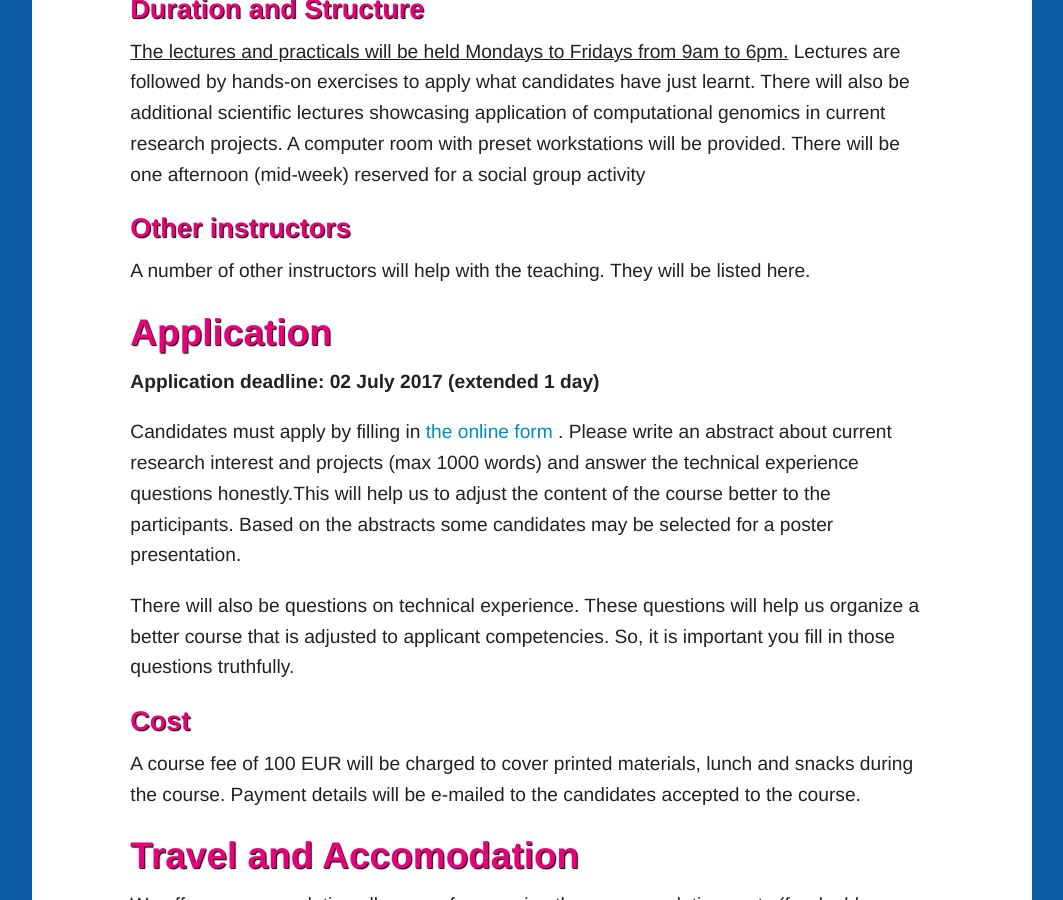
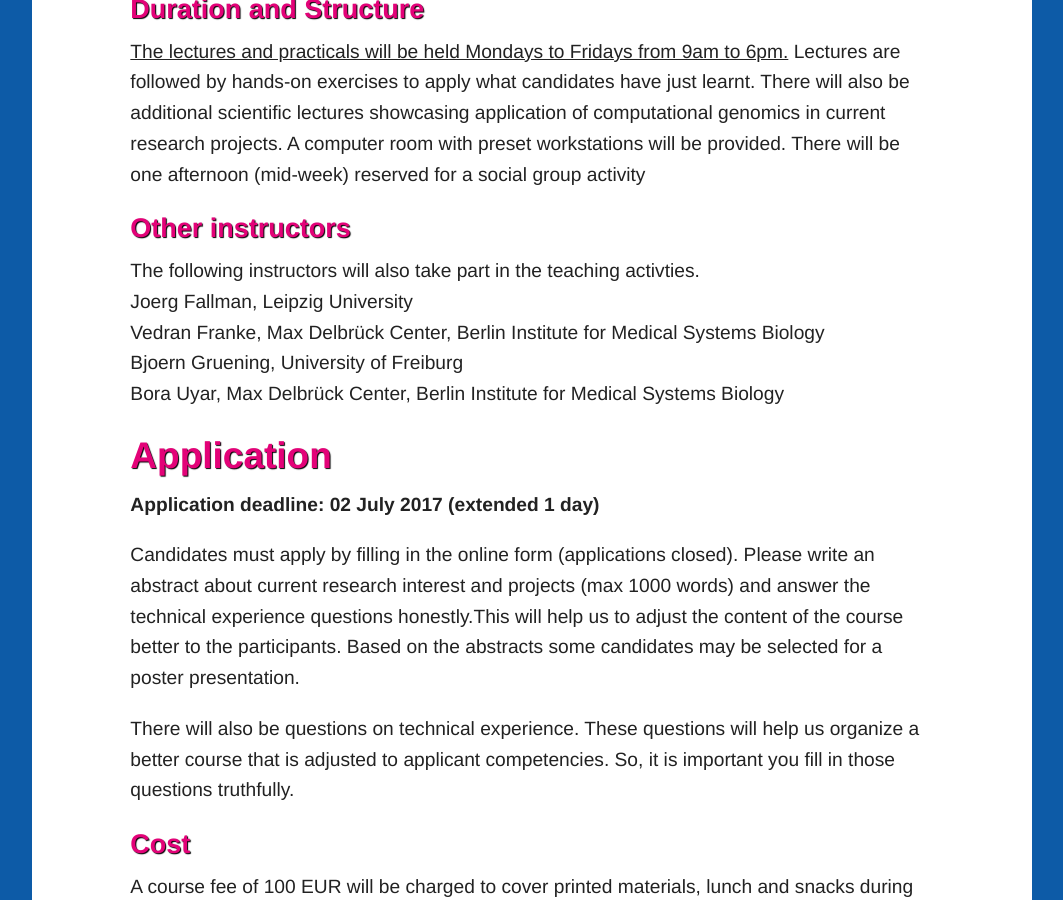
Before and after one commit to BIMSBbioinfo/compgen, a Jekyll site: the page 2017/index.html, which Jekyll copies as it is, in a window 1280 px wide and 900 px high, scrolled down 1964 px. Shown: the whole window, without its empty margins (108-1171 px from the left). Built offline with Jekyll 4.4.1, drawn with Linux system fonts in a browser that asks for light colours; nearby versions of some CDN libraries; library files that are not in the unit come from our copies.

Commit message:
application closed, added inst.

```diff
--- a/2017/index.html
+++ b/2017/index.html
@@ -108,13 +108,17 @@
 
        <h3 id="Other instructors">Other instructors</h3>
        <p>
-        A number of other instructors will help with the teaching. They will be listed here.
+        The following instructors will also take part in the teaching activties.<br>
+         Joerg Fallman, Leipzig University <br>
+         Vedran Franke, Max Delbrück Center, Berlin Institute for Medical Systems Biology <br>
+         Bjoern Gruening, University of Freiburg <br>
+         Bora Uyar, Max Delbrück Center, Berlin Institute for Medical Systems Biology <br>
        </p>
 
         <h2 id="application">Application</h2>
         <p><b>Application deadline: 02 July 2017 (extended 1 day)</b></p>
         <p>
-        Candidates must apply by filling in <a href="https://goo.gl/forms/BIU03TmE6RJpM2Ct1">the online form </a>.
+        Candidates must apply by filling in the online form (applications closed).
          Please write an abstract about current research interest and projects (max 1000 words) and answer
          the technical experience questions honestly.This will help us to adjust the content of the course better to the participants.
           Based on the abstracts some candidates may be selected for a poster presentation.
```
